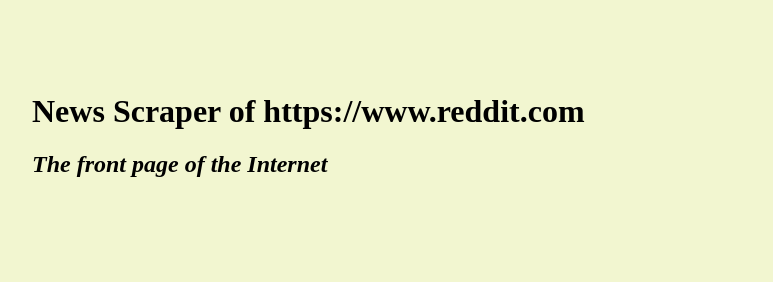
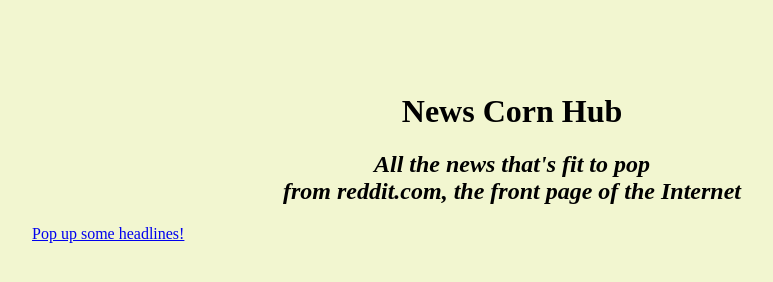
Before and after one commit to aadams3867/Week18-NewsScraper, a website: page public/index.html in a window 1280 px wide. Shown: the whole page, without its empty margins (128-901 px from the left). Drawn offline with nearby package versions, Linux system fonts and the light colour scheme; no server answers.

Commit message:
Adds unique requirement to db

```diff
--- a/models/Article.js
+++ b/models/Article.js
@@ -8,7 +8,8 @@
   // title is required
   title: {
     type:String,
-    required:true
+    required:true,
+    unique: true
   },
   // link is required
   link: {
--- a/public/index.html
+++ b/public/index.html
@@ -2,10 +2,9 @@
 <html lang="en">
 <head>
   <meta charset="UTF-8">
-  <title>Document</title>
+  <title>News Corn Hub</title>
   <style>
     body{
-      /*background-color: #DECADE*/
       background-color: #F2F6D0
     }
     #wrapper{
@@ -22,6 +21,9 @@
     #notes{
       width:30%;
       float:right;
+    }
+    h1, h2, a {
+      text-align: center;
     }
     textarea, input{
       display:block;
@@ -40,8 +42,12 @@
 </head>
 <body>
   <div id="wrapper">
-    <h1>News Scraper of https://www.reddit.com</h1>
-    <h2><i>The front page of the Internet</i></h2>
+    <h1>News Corn Hub</h1>
+    <h2><i>All the news that's fit to pop<br>
+    from reddit.com, the front page of the Internet</i></h2>
+<!--     <button id="goScrape">Pop up some headlines!</button> -->
+<!--     <input type="button" value="Pop up some headlines!" onclick="window.location.assign('http://localhost:3000/scrape')"> -->
+    <div><a href="/scrape">Pop up some headlines!</a></div>
     <div id="articles"></div>
     <div id="notes"></div>
   </div>
```
